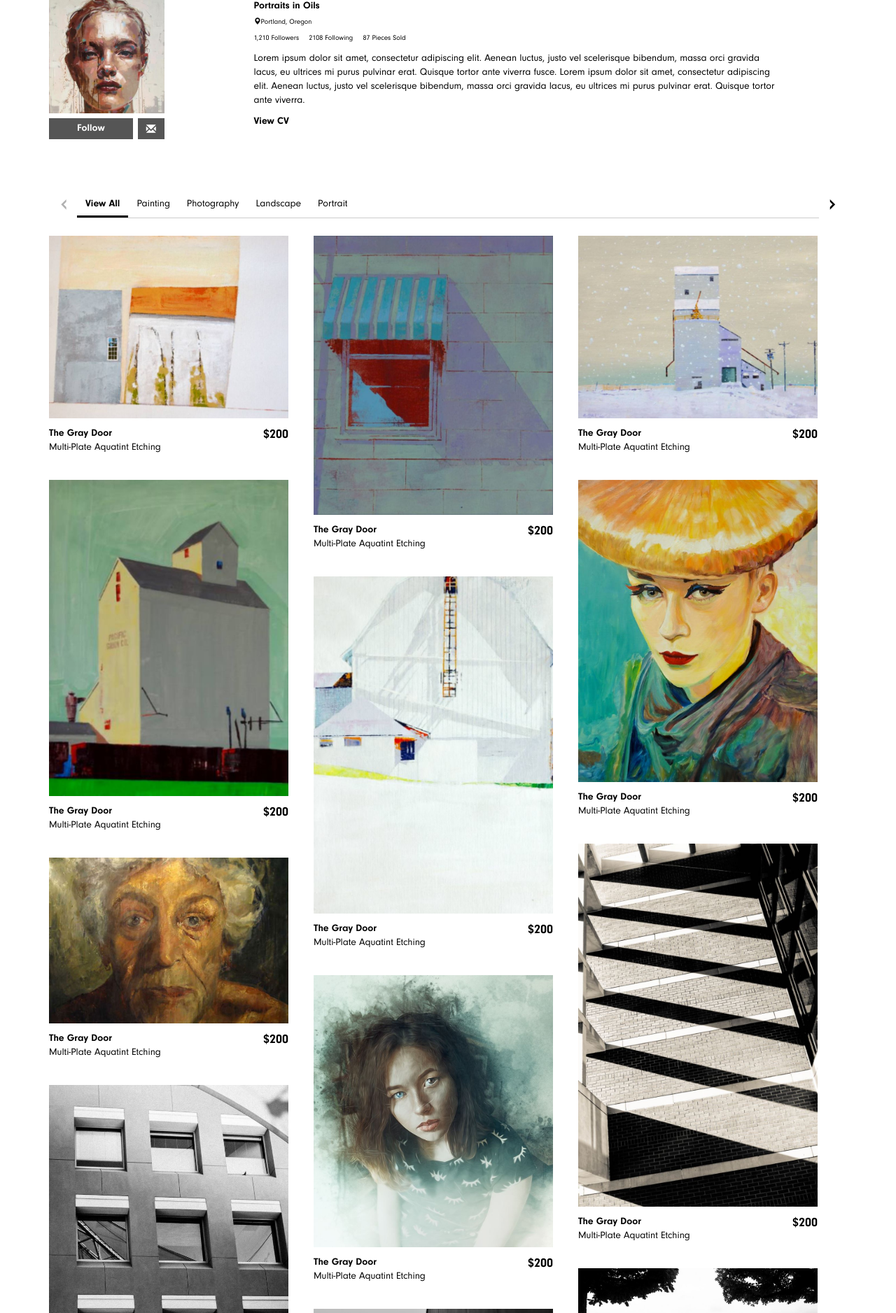
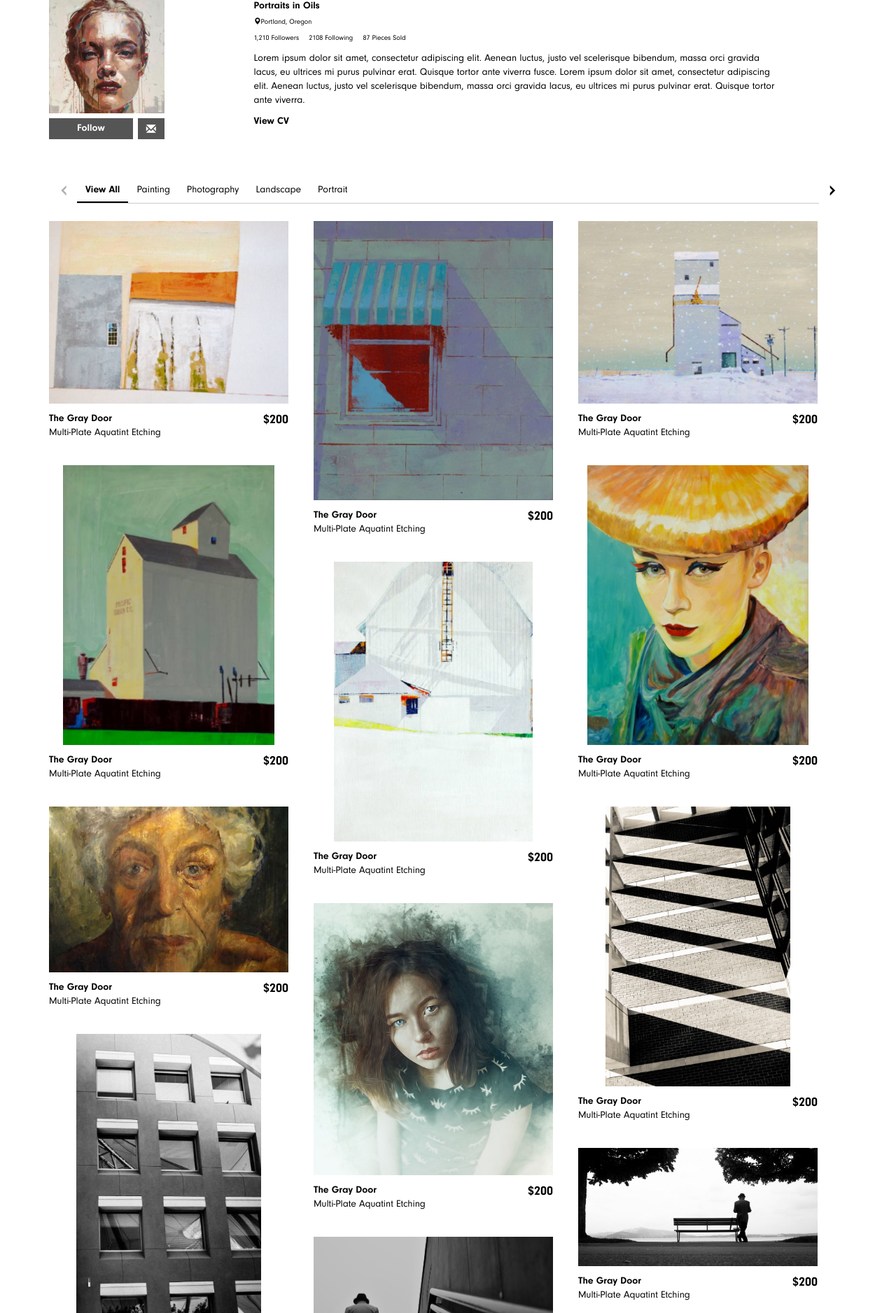
Before and after one commit to picturra/picturra.ui, a PHP site: page /main.html in a window 1280 px wide. Shown: the part 78-1955 px from the top of the page at 70% size. Run offline with PHP 8.4, Linux system fonts and the light colour scheme.

Commit message:
Finalized-fixed filter row, image max-height, smooth filter transitions

```diff
--- a/assets/css/components/portfolio-gallery.css
+++ b/assets/css/components/portfolio-gallery.css
@@ -3,20 +3,16 @@
 /*Filter buttons*/
 .gallery-filter-row {
   margin-bottom: 24px;
-  border-bottom-style: solid;
-  border-bottom-width: 1px;
-  border-bottom-color: #cccccc;
-  margin-left: 40px;
-  margin-right: 40px;
+  padding-left: 40px;
+  padding-right: 40px;
 }
 
 .filter-wrapper {
   padding-top: 10px;
   padding-bottom: 1px;
-  position: sticky;
   background-color: #ffffff;
   z-index: 10000;
-  top: 53px;
+  overflow-y: auto;
 }
 
 .btn-show-all {
@@ -59,15 +55,33 @@
   border-bottom-style: none !important;
 }
 
+.flickity-viewport {
+  border-bottom-style: solid;
+  border-bottom-width: 1px;
+  border-bottom-color: #cccccc;
+}
+
+.fixed-filters {
+  position: fixed;
+  top: 53px;
+}
+
 /*Image gallery*/
 .gallery-wrapper {
   margin-bottom: 60px;
+  transition: height 1s ease-in-out;
+  transition-delay: 0.5s;
 }
 
 .gallery-item {
   width: 30%;
   height: auto;
   margin-bottom: 36px;
+}
+
+.gallery-item .img-responsive {
+  max-height: 400px;
+  margin: 0 auto;
 }
 
 .gallery-item-info {
--- a/assets/css/layouts/portfolio-main.css
+++ b/assets/css/layouts/portfolio-main.css
@@ -1,6 +1,6 @@
 /*Profile Bio Styling*/
 .profile-bio-section {
-  margin-bottom: 60px;
+  margin-bottom: 40px;
   margin-top: 77px;
 }
 
--- a/assets/js/portfolio-scripts.js
+++ b/assets/js/portfolio-scripts.js
@@ -4,3 +4,15 @@ $('.filters-button-group > .btn').click(function(){
     $(this).addClass('selected').siblings().removeClass('selected');
   }
 });
+
+$(window).scroll(function() {
+  if ($(window).scrollTop() >= ($('.profile-bio-section').outerHeight(true) - $('.filter-wrapper').height() + 5 )) {
+    $('.filter-wrapper').addClass('fixed-filters')
+    .width($('.container').width());
+    $('.gallery-wrapper').css('margin-top', (($('.filter-wrapper').outerHeight(true) + 35 )));
+  } else {
+    $('.filter-wrapper').removeClass('fixed-filters')
+    .width('100%');
+    $('.gallery-wrapper').css('margin-top', 0);
+  }
+});
--- a/main.html
+++ b/main.html
@@ -82,8 +82,8 @@ purus pulvinar erat. Quisque tortor ante viverra.</p>
   <!-- Gallery -->
 
       <!-- Filter Buttons -->
-      <div class="filter-wrapper" data-spy="affix" data-offset-top="53">
-        <div class="gallery-filter-row">
+      <div class="filter-wrapper">
+        <div class="gallery-filter-row col-md-12">
             <div class="filters-button-group" role="group" aria-label="Portfolio filters">
               <button type="button" class="btn btn-default btn-show-all selected" data-filter="*">View All</button>
               <button type="button" class="btn btn-default" data-filter=".painting">Painting</button>
```
